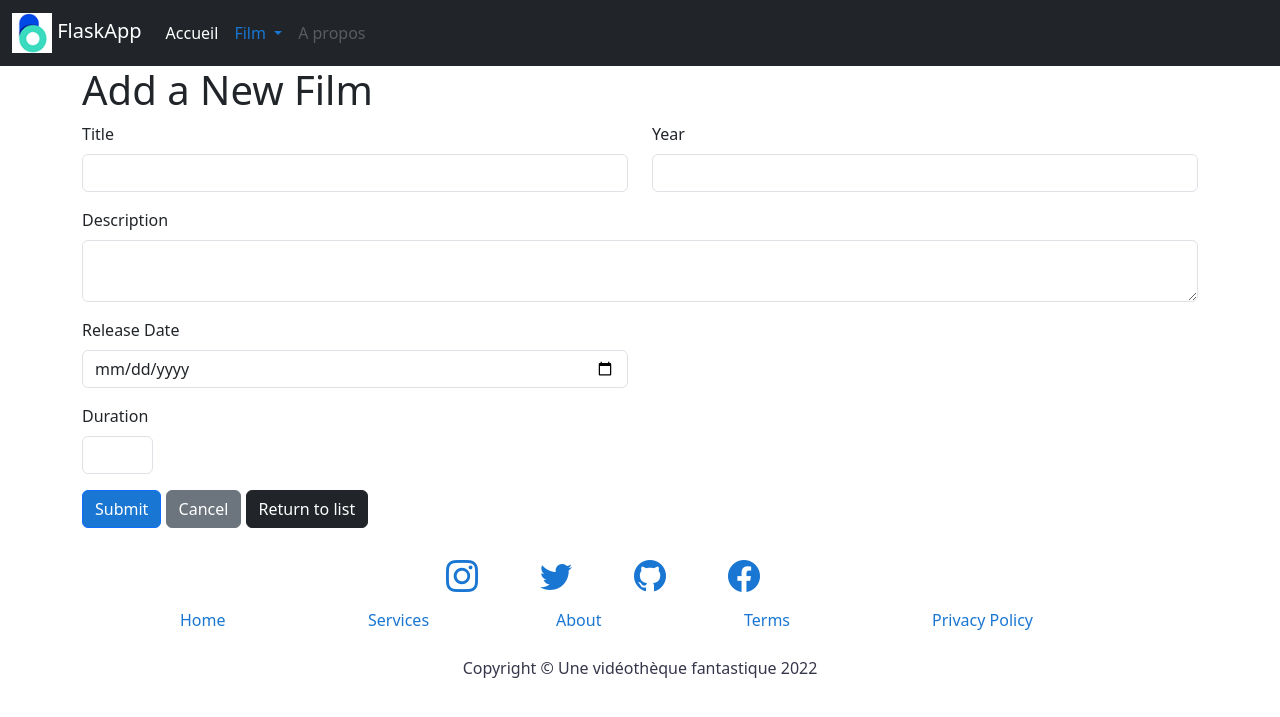
After one commit to tiankod/flask-videotheque, a Flask app: page /film/create/ in a window 1280 px wide. The commit adds this page. Shown: the top 717 px of the page. Run offline with Flask 3, Linux system fonts and the light colour scheme; some libraries are stand-ins or nearby versions.

Commit message:
create film

```diff
--- a/project/controllers/film_controller.py
+++ b/project/controllers/film_controller.py
@@ -1,7 +1,8 @@
 '''
     routes pour l'entité Film
 '''
-from flask import Blueprint, render_template, Response, redirect, url_for
+from flask import Blueprint, render_template, Response, redirect, url_for, request
+from project.form.film_form import FilmForm
 from project.models.film import Film
 from project import db
 
@@ -23,3 +24,23 @@ def delete(film_id: int) -> Response:
     db.session.delete(film)
     db.session.commit()
     return redirect(url_for('film_func.list'))
+
+@film_app.route('/create/', methods=('GET', 'POST'))
+def create() -> str | Response :
+    form = FilmForm()
+
+    if request.method == 'POST':
+        if form.btn_return.data:
+            return redirect(url_for('film_func.list'))
+
+        if form.btn_cancel.data:
+            return redirect(url_for('film_func.create'))
+
+        if form.validate():
+            film = Film(form.title.data, form.year.data, form.description.data, form.release_date.data, form.duration.data)
+            db.session.add(film)
+            db.session.commit()
+            return redirect(url_for('film_func.list'))
+
+    title = 'Add a New Film'
+    return render_template('film/form.html', title=title, form = form)
--- /dev/null
+++ b/project/form/film_form.py
@@ -0,0 +1,30 @@
+
+from flask_wtf import FlaskForm
+from wtforms import (validators, StringField, IntegerField, TextAreaField, DateField, SubmitField)
+
+from project.models.film import Film
+
+class FilmForm(FlaskForm):
+    title = StringField('Title', [validators.DataRequired("Please enter the title."), validators.Length(min=2, max=70)])
+    year = IntegerField('Year', [validators.DataRequired("Year is required"), validators.NumberRange(min=1895, max=2100)])
+    description = TextAreaField('Description', [validators.DataRequired("Please enter the description"), validators.Length(min=1, max=500)])
+    release_date = DateField('Release Date', [validators.DataRequired("Please enter the release date.")])
+    duration = IntegerField('Duration', [validators.DataRequired("Duration is required"), validators.NumberRange(min=1, max=600)])
+    btn_return = SubmitField(label='Return to list', render_kw={'formnovalidate': True})
+    btn_cancel = SubmitField(label='Cancel', render_kw={'formnovalidate': True})
+    btn_submit = SubmitField(label='Submit')
+
+    def __init__(self, film_id=None, *args, **kwargs):  # accept the object
+        super().__init__(*args, **kwargs)
+        self.film_id = film_id
+
+    """ unique title """
+    def validate_title(self, field):
+        search = True;
+        if self.film_id != None:
+            filmRecord = Film.query.get(self.film_id)
+            if filmRecord.title == field.data.lower():
+                search = False
+
+        if search and Film.query.filter_by(title=field.data.lower()).first():
+            raise validators.ValidationError('The title is already in use.')
--- a/project/templates/base.html
+++ b/project/templates/base.html
@@ -31,7 +31,8 @@
                       Film
                     </a>
                     <ul class="dropdown-menu">
-                        <li><a class="dropdown-item" href="{{ url_for('film_func.list') }}">List</a></li>
+                        <li><a class="dropdown-item" href="{{ url_for('film_func.list') }}">Liste</a></li>
+                        <li><a class="dropdown-item" href="{{ url_for('film_func.create') }}">Ajout</a></li>
                     </ul>
                   </li>
                   <li class="nav-item">
--- /dev/null
+++ b/project/templates/film/form.html
@@ -0,0 +1,19 @@
+{% extends 'base.html' %}
+{% from 'bootstrap5/form.html' import render_form, render_field, render_form_row %}
+
+{% block content %}
+    <h1 style="width: 100%">{% block title %} {{title}} {% endblock %}</h1>
+
+
+    <form method="post">
+        {{ form.csrf_token }}
+        {{ render_form_row([form.title, form.year], col_class_default='col-md-6') }}
+        {{ render_field(form.description) }}
+        {{ render_form_row([form.release_date], col_class_default='col-6') }}
+        {{ render_form_row([form.duration], col_class_default='col-1') }}
+        {{ render_field(form.btn_submit) }}
+        {{ render_field(form.btn_cancel, button_style='secondary') }}
+        {{ render_field(form.btn_return, button_style='dark') }}
+    </form>
+
+{% endblock %}
```
Also changed, not shown: project/form/__init__.py (added).
